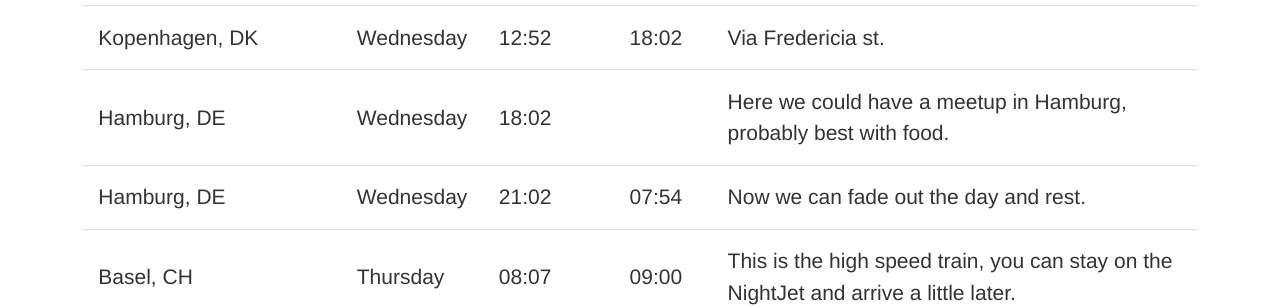
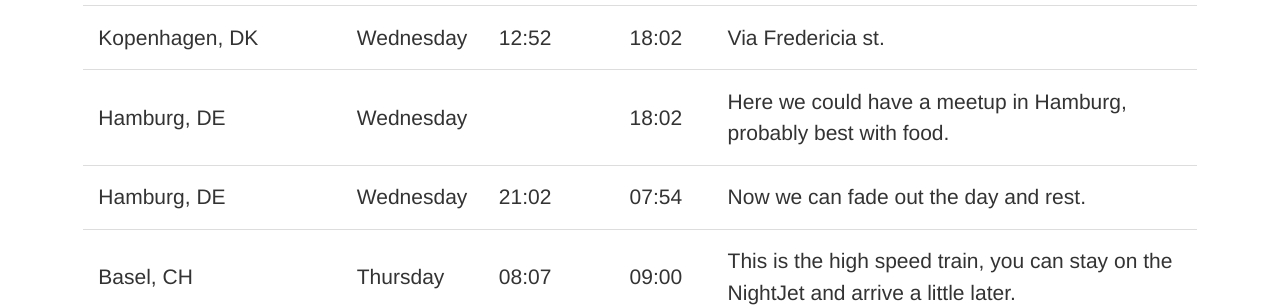
Before and after one commit to RustFestEU/blog.rustfest.eu, a Jekyll site: the page built from _posts/2019-08-15-pre-post-conf-events-sustainable-train-travels.md, in a window 1280 px wide. Shown: the part 3885-4192 px from the top of the page. Built offline with Jekyll 4.4.1, drawn with Linux system fonts in a browser that asks for light colours.

Commit message:
Fix arrival time

```diff
--- a/_posts/2019-08-15-pre-post-conf-events-sustainable-train-travels.md
+++ b/_posts/2019-08-15-pre-post-conf-events-sustainable-train-travels.md
@@ -122,7 +122,7 @@ What does that mean, let's go through a possible option:
 | ------------------------------- | --------- | --------- | ------- | ----------------------------------------------------------------------------------------- |
 | Gothenburg, SE                  | Wednesday | 08:55     | 12:28   | Grab a laptop, something to eat and drink to go and meet the others in the train.         |
 | Kopenhagen, DK                  | Wednesday | 12:52     | 18:02   | Via Fredericia st.                                                                        |
-| Hamburg, DE                     | Wednesday | 18:02     |         | Here we could have a meetup in Hamburg, probably best with food.                          |
+| Hamburg, DE                     | Wednesday |           | 18:02   | Here we could have a meetup in Hamburg, probably best with food.                          |
 | Hamburg, DE                     | Wednesday | 21:02     | 07:54   | Now we can fade out the day and rest.                                                     |
 | Basel, CH                       | Thursday  | 08:07     | 09:00   | This is the high speed train, you can stay on the NightJet and arrive a little later.     |
 | Zürich HB, CH                   | Thursday  |           | 09:42   | Time to walk a little in Zürich, meet people and maybe hit a shower and a day of hacking. |
```
